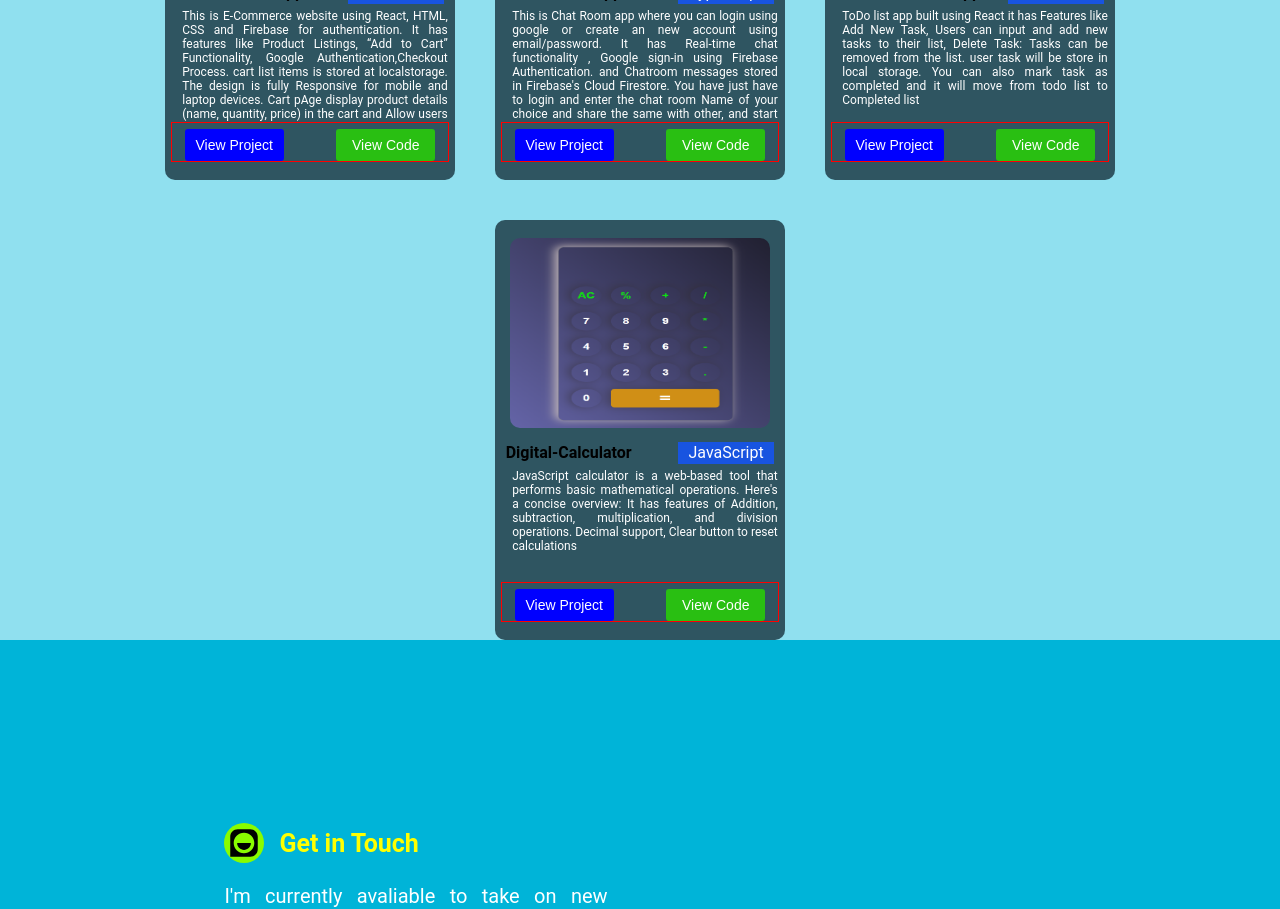
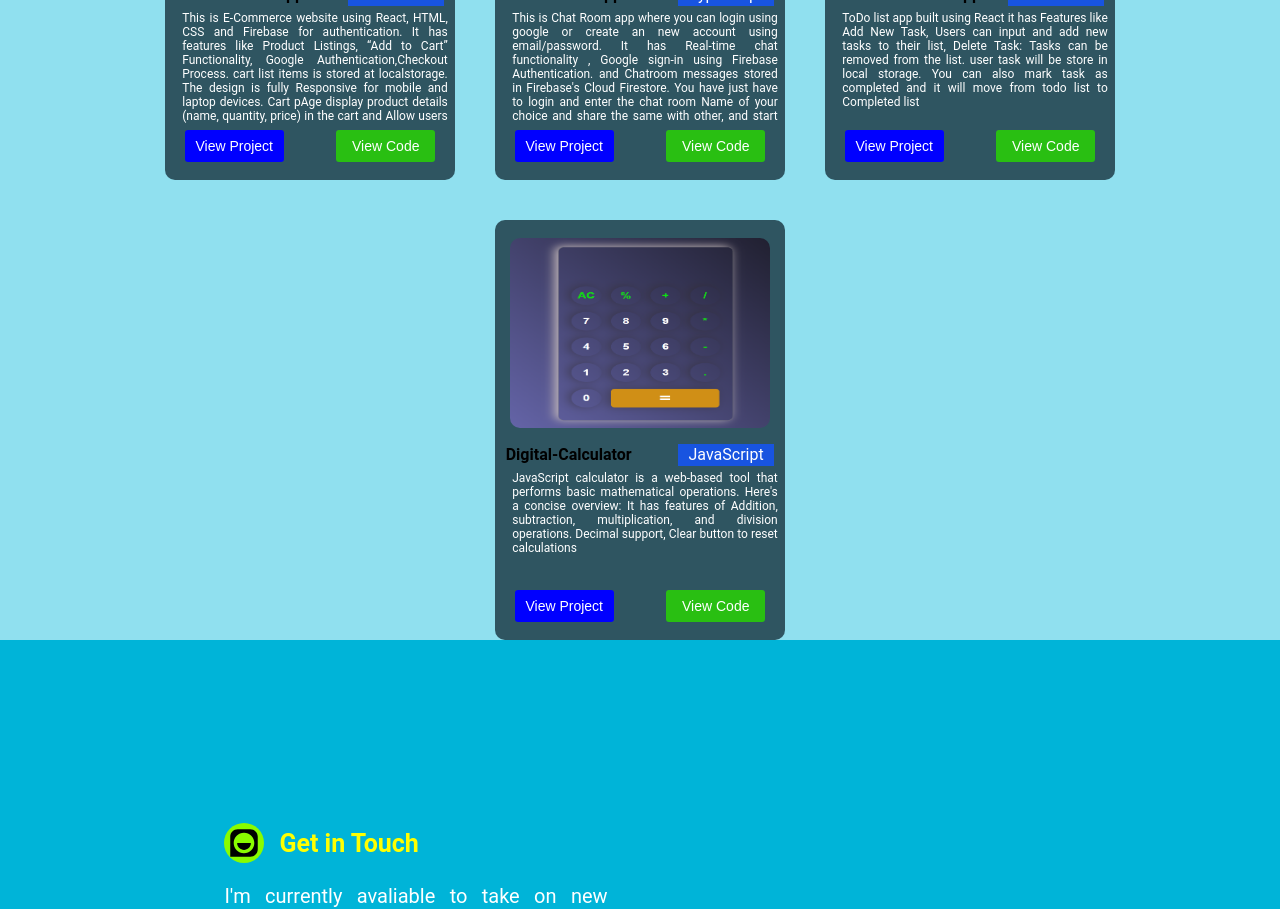
Before and after one commit to iamdeepak123/portfoliosite, a React (Create React App) app: page / in a window 1280 px wide. Shown: the part 2080-2989 px from the top of the page. Built offline with nearby package versions, Linux system fonts and the light colour scheme; grey boxes are pictures that could not be loaded.

Commit message:
added update

```diff
--- a/src/index.css
+++ b/src/index.css
@@ -1380,9 +1380,6 @@ img {
     justify-content: end;
     align-items: center;
     flex-direction: column;
-
-    /* border-bottom-left-radius: 10px;
-    border-bottom-right-radius: 10px; */
 }
 
 .card_btn {
@@ -1391,7 +1388,6 @@ img {
     align-items: end;
     width: 100%;
     height: 20%;
-    border: 1px solid red;
 
 }
 
```
